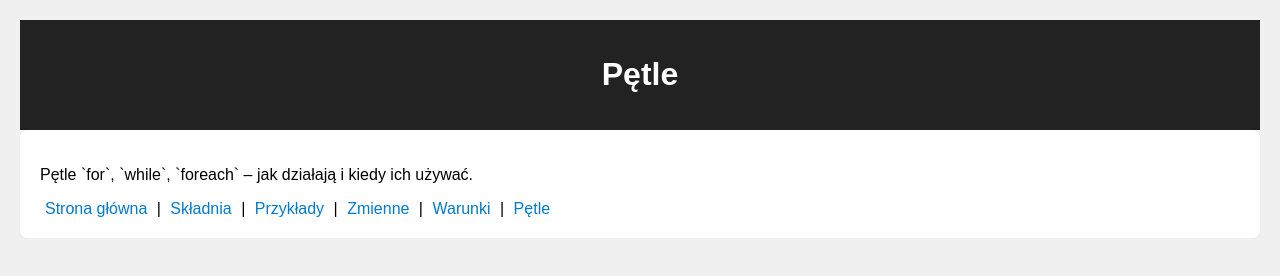
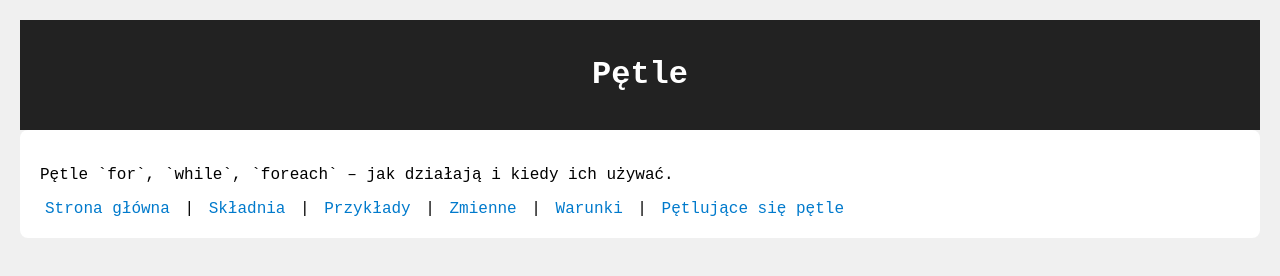
Before and after one commit to kawalerski-ja/repo03, a plain HTML site: page SWPZ_S_source/loops.html in a window 1280 px wide. Drawn offline with Linux system fonts and the light colour scheme.

Commit message:
modyfikacja 4 kolejnych plikow

```diff
--- a/SWPZ_S_source/loops.html
+++ b/SWPZ_S_source/loops.html
@@ -2,7 +2,7 @@
 <html lang="pl">
 <head>
   <meta charset="UTF-8">
-  <title>Pętle</title>
+  <title>Pętlujące się pętle</title>
   <link rel="stylesheet" href="style.css">
 </head>
 <body>
@@ -15,7 +15,7 @@
       <a href="examples.html">Przykłady</a> |
       <a href="variables.html">Zmienne</a> |
       <a href="conditionals.html">Warunki</a> |
-      <a href="loops.html">Pętle</a>
+      <a href="loops.html">Pętlujące się pętle</a>
     </nav>
   </main>
 </body>
--- a/SWPZ_S_source/style.css
+++ b/SWPZ_S_source/style.css
@@ -1,5 +1,5 @@
 body {
-  font-family: Arial, sans-serif;
+  font-family: 'Courier New', Courier, monospace;
   margin: 20px;
   background-color: #f0f0f0;
 }
```
Also changed, not shown: SWPZ_S_source/examples.html (+2 -2 lines), SWPZ_S_source/variables.html (+2 -2 lines).
